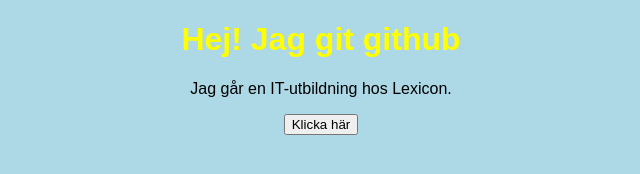
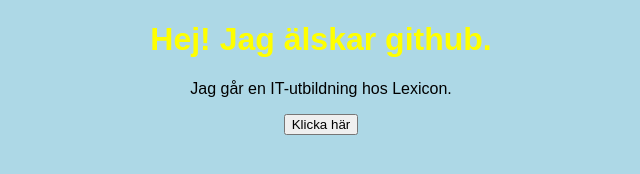
Before and after one commit to jaejulia/mitt-git-projekt, a plain HTML site: page index.html in a window 1280 px wide. Shown: the whole page, without its empty margins (319-959 px from the left). Drawn offline with Linux system fonts and the light colour scheme.

Commit message:
branchrubrik

```diff
--- a/index.html
+++ b/index.html
@@ -6,7 +6,7 @@
   <link rel="stylesheet" href="style.css">
 </head>
 <body>
-  <h1>Hej! Jag git github</h1>
+  <h1>Hej! Jag älskar github.</h1>
   <p>Jag går en IT-utbildning hos Lexicon.</p>
   <button id="myButton">Klicka här</button>
   <script src="script.js"></script>
```
